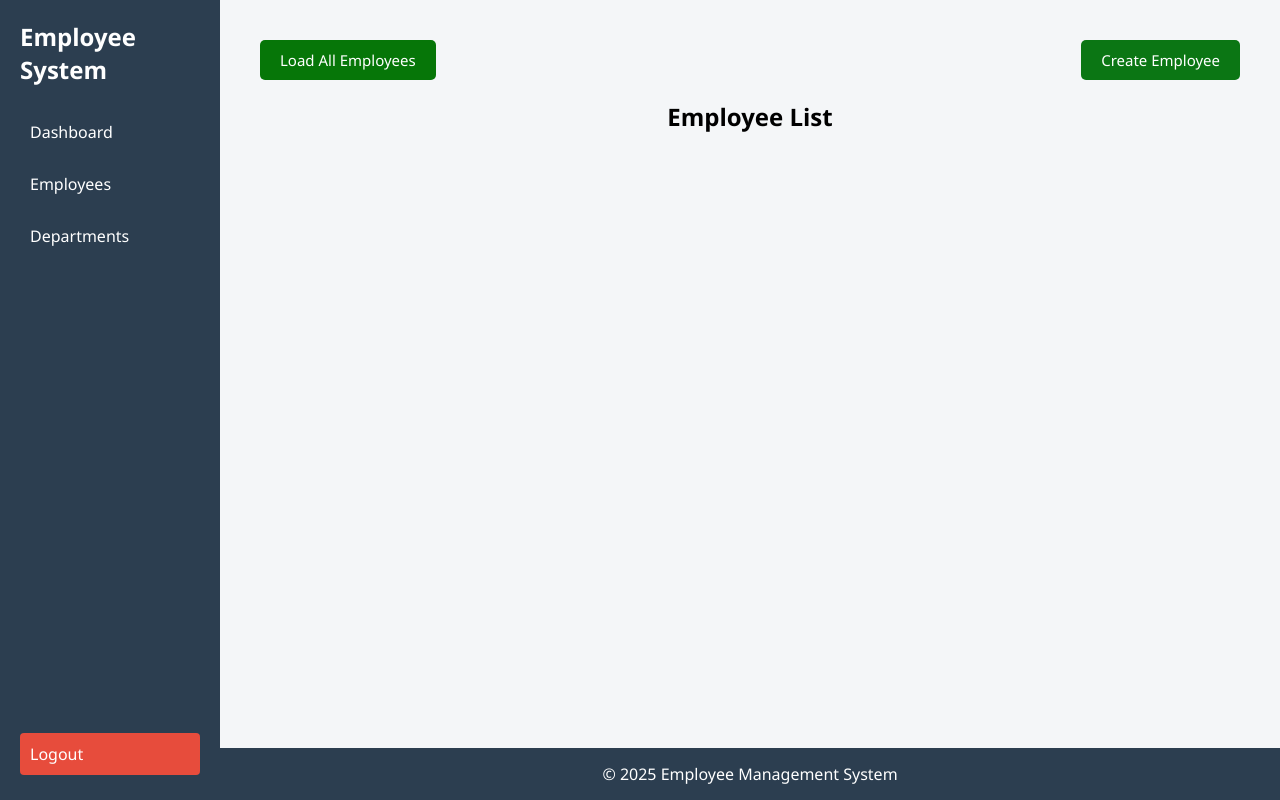
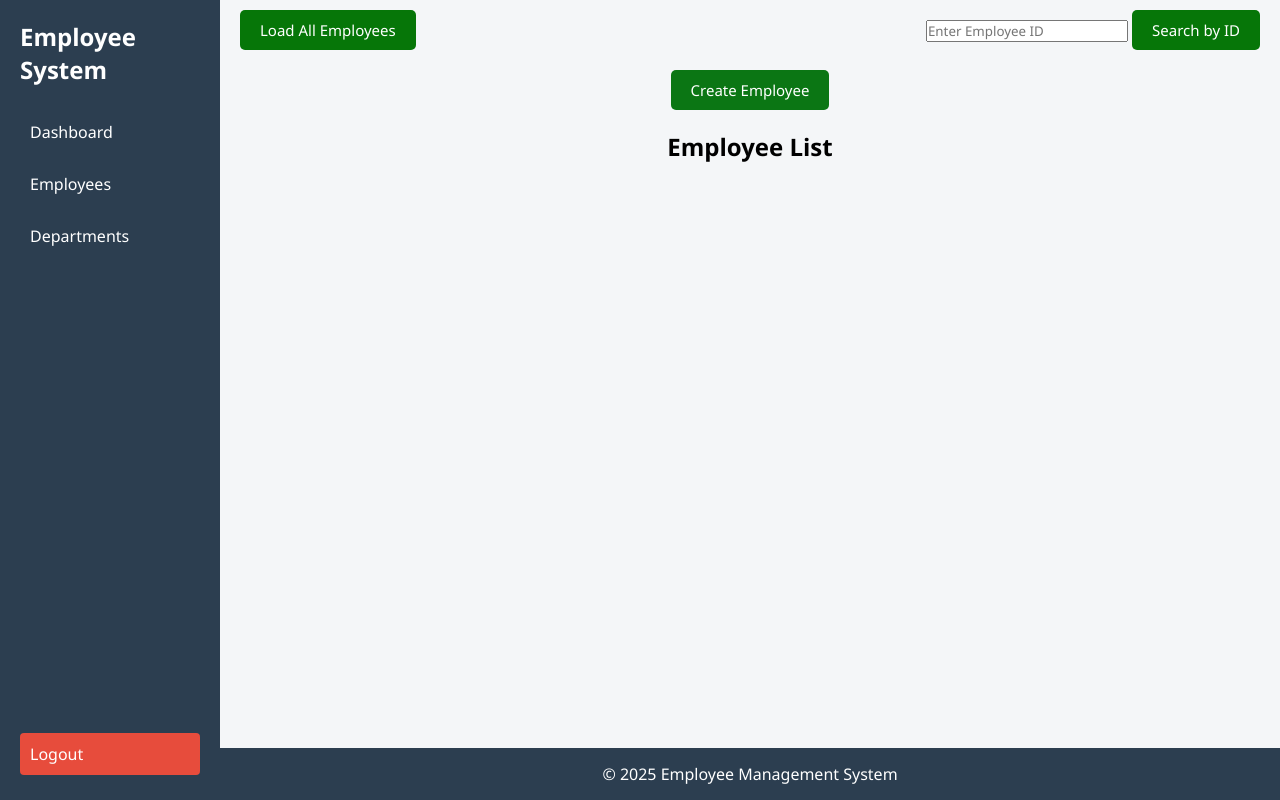
Before and after one commit to visweswararaopenti/employeemanagement, a plain HTML site: page EmployeeeManagement.UI/HTML/GetAllEmployees.html in a window 1280 px wide. Drawn offline with Linux system fonts and the light colour scheme.

Commit message:
Emplm-1015-UI-Search by employee id:DP VP

```diff
--- a/EmployeeeManagement.UI/CSS/employee.css
+++ b/EmployeeeManagement.UI/CSS/employee.css
@@ -49,7 +49,7 @@ body {
   margin-left: 220px;
   flex: 1;
   background-color: #f4f6f8;
-  padding: 40px;
+  padding:10px 20px;
 }
 
 .top-controls {
@@ -116,3 +116,9 @@ footer {
   left: 220px;
   width: calc(100% - 220px);
 }
+.button-container {
+  display: flex;
+  justify-content: center;
+  margin-top: 20px;
+  margin-bottom: 20px;
+}
--- a/EmployeeeManagement.UI/HTML/GetAllEmployees.html
+++ b/EmployeeeManagement.UI/HTML/GetAllEmployees.html
@@ -17,7 +17,16 @@
     <div class="content">
         <div class="top-controls">
             <button onclick="loadEmployees()">Load All Employees</button>
-      <button onclick="window.location.href='../HTML/CreateEmployee.html'" class="create-btn">
+
+            <!-- Search by ID -->
+            <div class="search-box">
+                <input type="number" id="searchByIdInput" placeholder="Enter Employee ID">
+                <button onclick="searchEmployeeById()">Search by ID</button>
+            </div>
+        </div>
+
+        <div class="button-container">
+            <button onclick="window.location.href='../HTML/CreateEmployee.html'" class="create-btn large-btn">
                 Create Employee
             </button>
         </div>
@@ -38,7 +47,6 @@
                 </tr>
             </thead>
             <tbody id="employeeBody">
-
             </tbody>
         </table>
     </div>
--- a/EmployeeeManagement.UI/JS/employee.js
+++ b/EmployeeeManagement.UI/JS/employee.js
@@ -104,7 +104,50 @@ function deleteEmployee(empId) {
         alert("Error deleting employee");
     });
 }
+function searchEmployeeById() {
+    const id = document.getElementById("searchByIdInput").value;
+    if (!id) {
+        alert("Please enter an Employee ID");
+        return;
+    }
 
+    fetch(`http://localhost:8083/api/employees/${id}`)
+        .then(response => {
+            if (response.status === 404) {
+                throw new Error("Employee not found");
+            }
+            if (!response.ok) {
+                throw new Error("Something went wrong");
+            }
+            return response.json();
+        })
+        .then(emp => {
+            const table = document.getElementById("employeeTable");
+            const tbody = document.getElementById("employeeBody");
+            tbody.innerHTML = "";
+
+            const row = document.createElement("tr");
+            row.innerHTML = `
+                <td>${emp.empid || 'N/A'}</td>
+                <td>${emp.empname || 'N/A'}</td>
+                <td>${emp.dob || 'N/A'}</td>
+                <td>${emp.dateOfJoining || 'N/A'}</td>
+                <td>${emp.department ? emp.department.deptname : 'N/A'}</td>
+                <td class="action-buttons">
+                    <button onclick="editEmployee(${emp.empid})">Edit</button>
+                    <button onclick="deleteEmployee(${emp.empid})">Delete</button>
+                </td>
+            `;
+            tbody.appendChild(row);
+            table.style.display = "table";
+        })
+        .catch(error => {
+            const table = document.getElementById("employeeTable");
+            const tbody = document.getElementById("employeeBody");
+            tbody.innerHTML = `<tr><td colspan='6'>${error.message}</td></tr>`;
+            table.style.display = "table";
+        });
+}
 
 function logout() {
     window.location.href = 'login.html';
```
Lines whose indentation alone changed are shown as unchanged.
